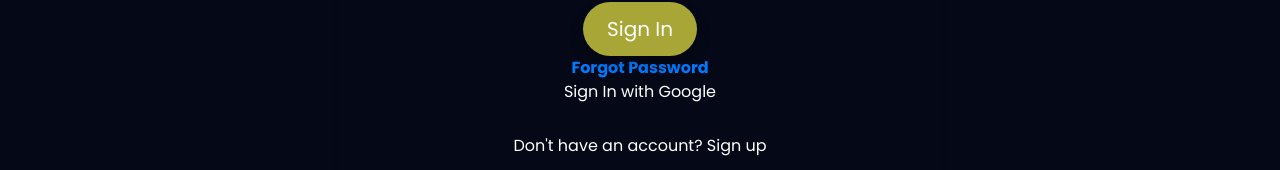
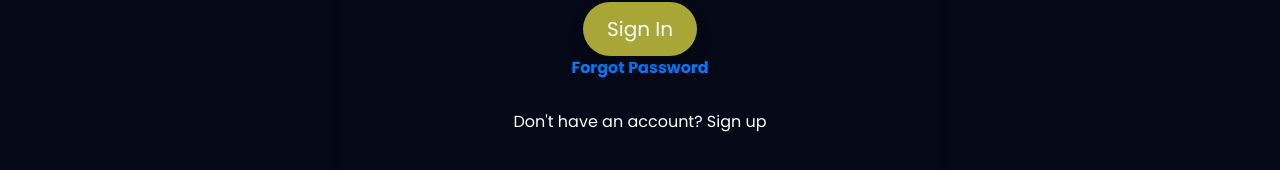
Before and after one commit to hello-developer-sanjay/EduXcel-Empowering-Careers-in-Tech-Expert-Insights-Cutting-Edge-Education-and-Skill-Mastery, a React (Vite) app in the folder frontend/: page /signin in a window 1280 px wide. Shown: the part 530-700 px from the top of the page. Built offline with nearby package versions, Linux system fonts and the light colour scheme; no server answers.

Commit message:
Update Signin.jsx

```diff
--- a/frontend/src/pages/Signin.jsx
+++ b/frontend/src/pages/Signin.jsx
@@ -1,3 +1,4 @@
+
 import { useState ,useEffect} from 'react';
 import axios from 'axios';
 import { Link, useNavigate } from 'react-router-dom';
@@ -191,9 +192,7 @@ const handleSubmit = async (e) => {
       {signinError && <p className="error-message">{signinError}</p>}
 
       {/* Google Authentication Button */}
-      <button type="button" onClick={handleGoogleAuth} className="google-auth-button">
-        Sign In with Google
-      </button>
+
     </div>
   );
 }
```
